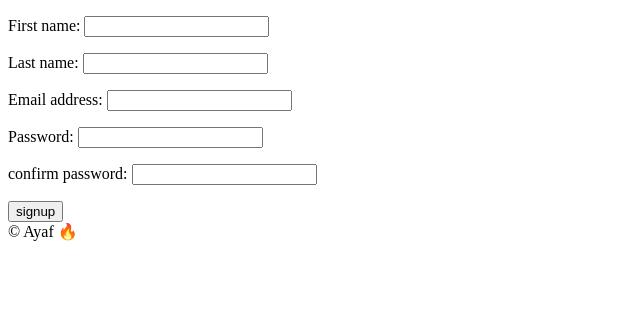
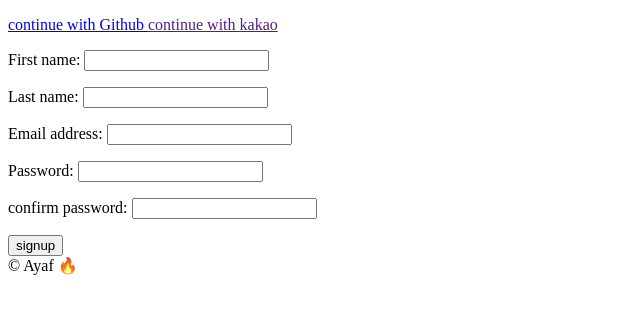
Before and after one commit to Ayaf-Bless/airbnb-clone-v4, a Django app: page /users/signup in a window 1280 px wide. Shown: the part 60-374 px from the top of the page, without its empty margins (0-640 px from the left). Run offline with Django 4.2, Linux system fonts and the light colour scheme.

Commit message:
setting up login with github part-1

```diff
--- /dev/null
+++ b/templates/partials/social_login.html
@@ -0,0 +1,8 @@
+<div>
+    <a href="{% url 'users:github_login' %}">
+        continue with Github
+    </a>
+    <a href="">
+        continue with kakao
+    </a>
+</div>
--- a/templates/users/login.html
+++ b/templates/users/login.html
@@ -7,6 +7,7 @@
 {% block search_bar %}{% endblock search_bar %}
 
 {% block content %}
+{% include "partials/social_login.html" %}
     <form method="post" action="{% url 'users:login' %}">
         {% csrf_token %}
         {{form.as_p}}
--- a/templates/users/signup.html
+++ b/templates/users/signup.html
@@ -7,6 +7,7 @@
 {% block search_bar %}{% endblock search_bar %}
 
 {% block content %}
+{% include "partials/social_login.html" %}
     <form method="post" action="{% url 'users:signup' %}">
         {% csrf_token %}
         {{form.as_p}}
--- a/users/urls.py
+++ b/users/urls.py
@@ -7,5 +7,7 @@ urlpatterns = [
     path("login", views.LoginView.as_view(), name="login"),
     path("logout", views.log_out, name="logout"),
     path("signup", views.SignUpView.as_view(), name="signup"),
-    path("verify/<str:token>", views.complete_email_verification, name="complete-verification")
+    path("verify/<str:token>", views.complete_email_verification, name="complete-verification"),
+    path("login/github", views.github_login, name="github_login"),
+    path("login/github/callback", views.github_callback, name="github_callback"),
 ]
--- a/users/views.py
+++ b/users/views.py
@@ -1,3 +1,5 @@
+import os
+
 from django.contrib.auth import authenticate, login, logout
 from django.shortcuts import redirect, render, reverse
 from django.urls import reverse_lazy
@@ -55,3 +57,14 @@ def complete_email_verification(request, token):
     except models.User.DoesNotExist:
         pass
     return redirect(reverse("core:home"))
+
+
+def github_login(request):
+    client_id = os.environ.get('GITHUB_CLIENT_ID')
+    redirect_url = "http://127.0.0.1:8000/users/login/github/callback"
+    return redirect(
+        f"https://github.com/login/oauth/authorize?client_id={client_id}&redirect_uri={redirect_url}&scope=read:user")
+
+
+def github_callback(request):
+    pass
```
